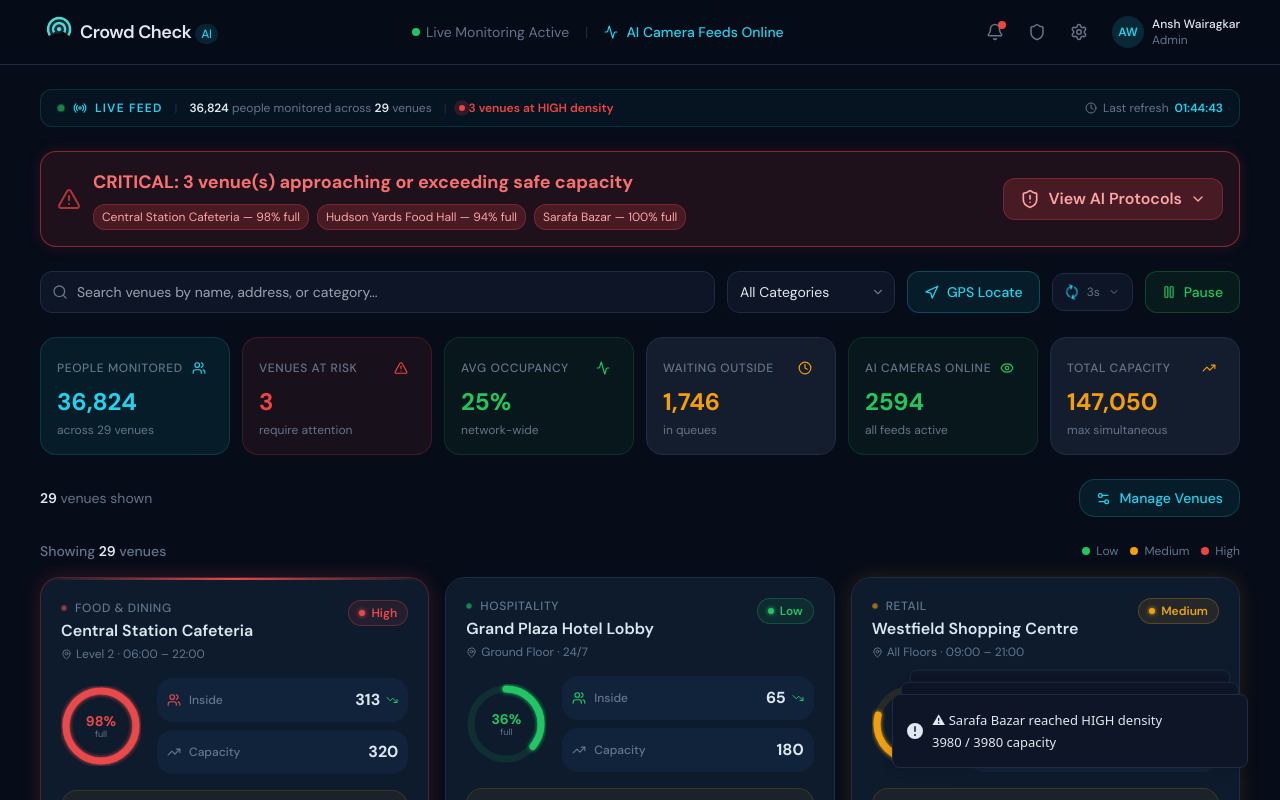
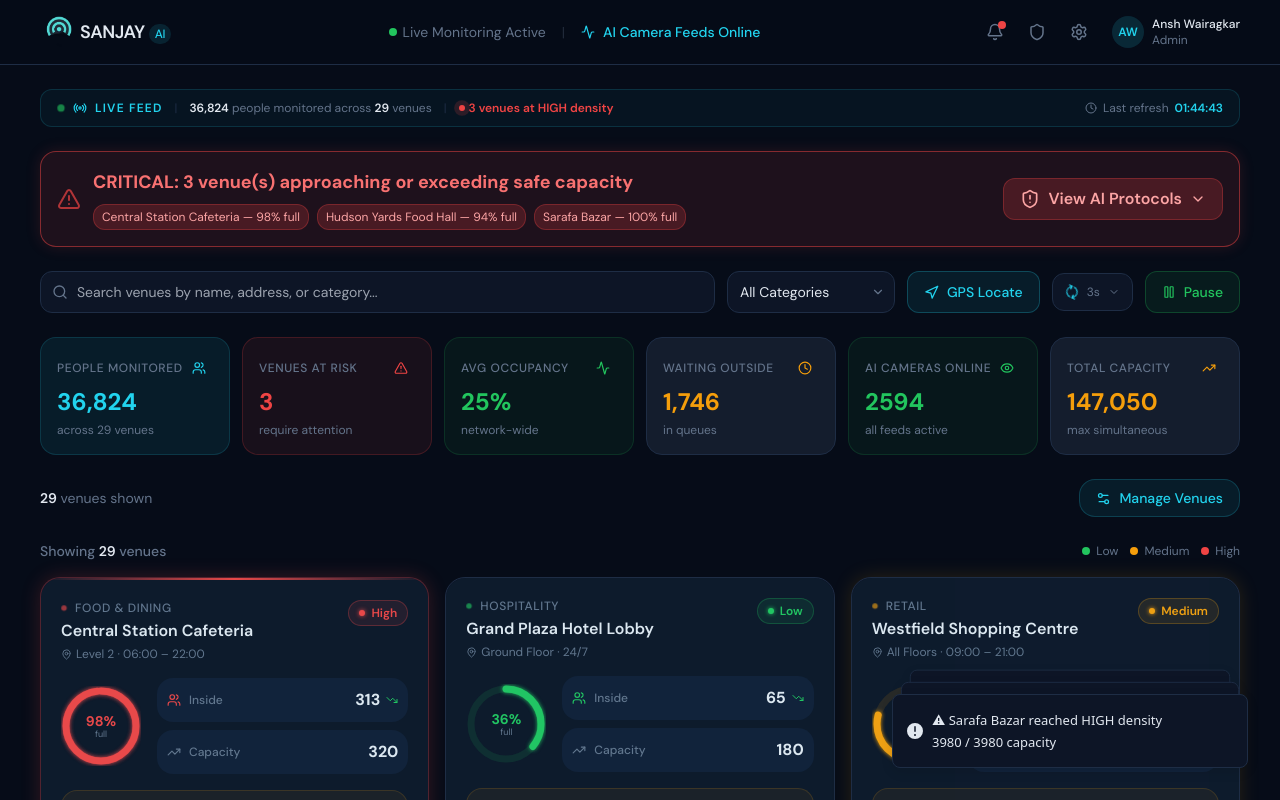
Before and after one commit to anshwairagkar/Crowd_Check, a Next.js app: page / in a window 1280 px wide. Shown: the top 800 px of the page. Built offline with nearby package versions, Linux system fonts and the light colour scheme; sample sign-in values are in the browser's storage.

Commit message:
Update DashboardTopbar.tsx

```diff
--- a/src/app/components/DashboardTopbar.tsx
+++ b/src/app/components/DashboardTopbar.tsx
@@ -65,7 +65,7 @@ export default function DashboardTopbar({
             <div className="flex items-center gap-2 cursor-pointer">
               <AppLogo size={32} />
               <span className="font-semibold text-lg tracking-tight" style={{ color: 'var(--foreground)' }}>
-                Crowd Check
+                SANJAY
                 <span className="ml-1 text-xs font-medium px-1.5 py-0.5 rounded" style={{ background: 'rgba(34,211,238,0.12)', color: 'var(--primary)' }}>AI</span>
               </span>
             </div>
```
